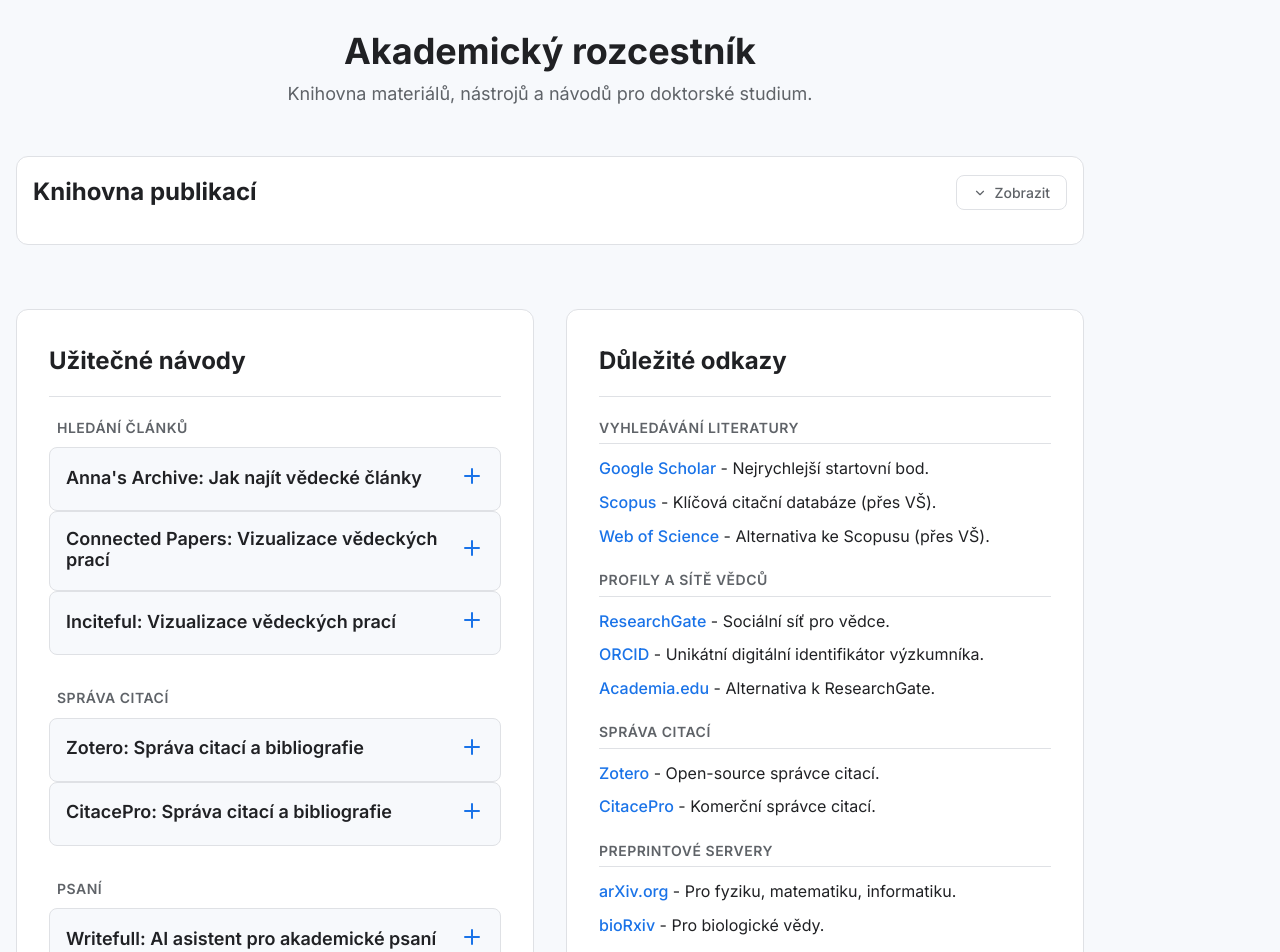
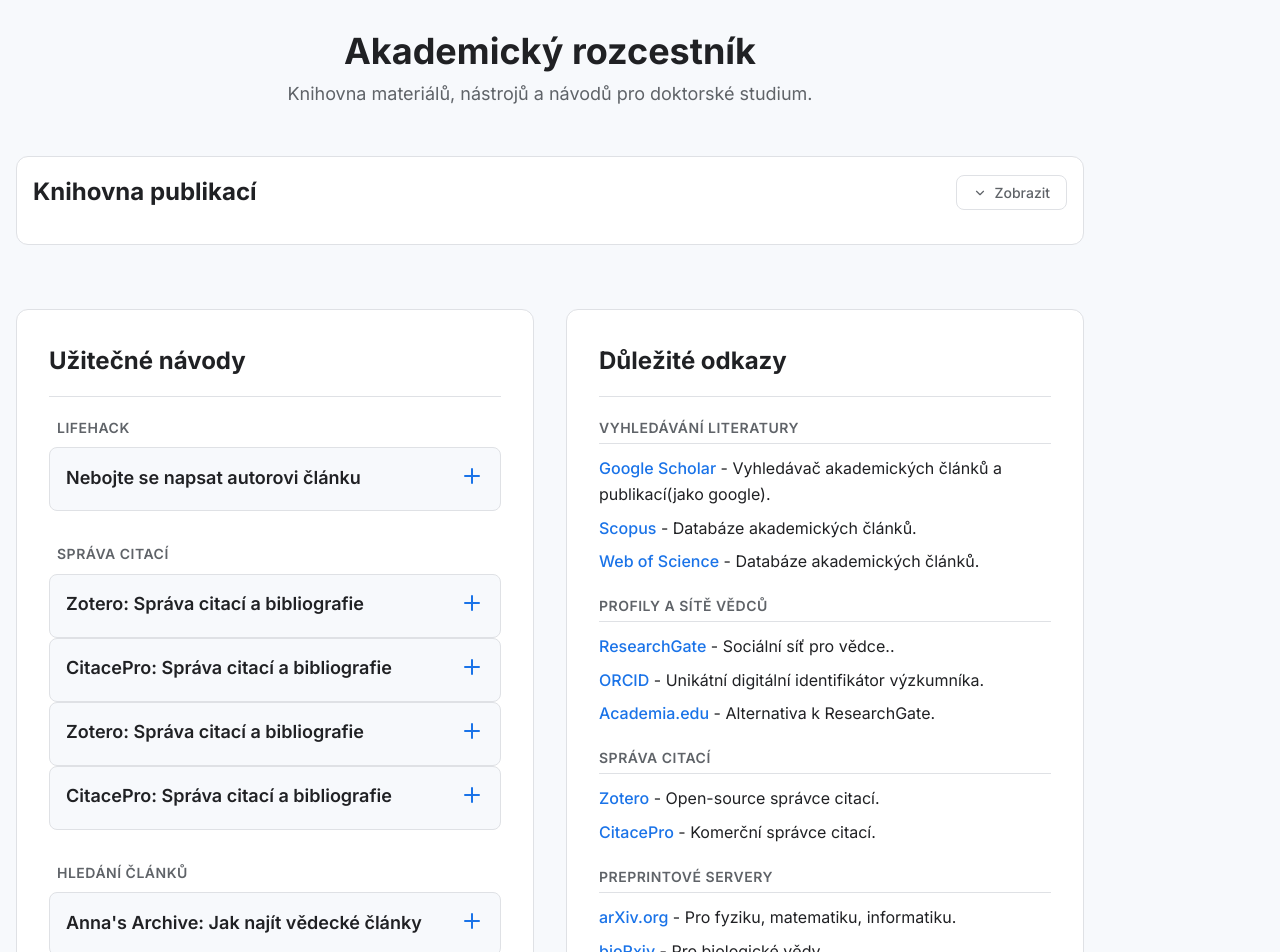
Before and after one commit to iamanro/academia, a React (Vite) app in the folder academia-project/: page / in a window 1280 px wide. Shown: the top 952 px of the page. Built offline with nearby package versions, Linux system fonts and the light colour scheme.

Commit message:
Přidán obsah a konfigurace pro GH Pages

```diff
--- a/academia-project/src/assets/components/Sidebar.tsx
+++ b/academia-project/src/assets/components/Sidebar.tsx
@@ -96,14 +96,14 @@ function Sidebar() {
 
         <h4 className="link-category-header">Vyhledávání literatury</h4>
         <ul className="link-list">
-          <li><a href="https://scholar.google.com/" target="_blank" rel="noopener noreferrer">Google Scholar</a> - Nejrychlejší startovní bod.</li>
-          <li><a href="https://www.scopus.com/" target="_blank" rel="noopener noreferrer">Scopus</a> - Klíčová citační databáze (přes VŠ).</li>
-          <li><a href="https://www.webofscience.com/" target="_blank" rel="noopener noreferrer">Web of Science</a> - Alternativa ke Scopusu (přes VŠ).</li>
+          <li><a href="https://scholar.google.com/" target="_blank" rel="noopener noreferrer">Google Scholar</a> - Vyhledávač akademických článků a publikací(jako google).</li>
+          <li><a href="https://www.scopus.com/" target="_blank" rel="noopener noreferrer">Scopus</a> - Databáze akademických článků.</li>
+          <li><a href="https://www.webofscience.com/" target="_blank" rel="noopener noreferrer">Web of Science</a> - Databáze akademických článků.</li>
         </ul>
 
         <h4 className="link-category-header">Profily a sítě vědců</h4>
         <ul className="link-list">
-          <li><a href="https://www.researchgate.net/" target="_blank" rel="noopener noreferrer">ResearchGate</a> - Sociální síť pro vědce.</li>
+          <li><a href="https://www.researchgate.net/" target="_blank" rel="noopener noreferrer">ResearchGate</a> - Sociální síť pro vědce..</li>
           <li><a href="https://orcid.org/" target="_blank" rel="noopener noreferrer">ORCID</a> - Unikátní digitální identifikátor výzkumníka.</li>
           <li><a href="https://www.academia.edu/" target="_blank" rel="noopener noreferrer">Academia.edu</a> - Alternativa k ResearchGate.</li>
         </ul>
--- a/academia-project/src/data/Tutorials.ts
+++ b/academia-project/src/data/Tutorials.ts
@@ -3,6 +3,73 @@
 import type { Tutorial } from '../types';
 
 export const tutorials: Tutorial[] = [
+  // =======================================================================
+  // KATEGORIE: Life hack
+  // =======================================================================
+      {
+    id: 'kontakovat-autora',
+    title: "Nebojte se napsat autorovi článku",
+    category: 'Lifehack',
+    shortDescription: '',
+    content: [
+      {
+        type: 'paragraph',
+        text: 'Pokud potřebujete nějaký článek nebo publikaci, nikdy se nebojte napsat autorovi a požádat ho o zaslání ve formátu .pdf. Většina autorů chce, aby jejich práce byla čtena, ale časopisy si za otevřený přístup často účtují nemalé poplatky. Když autorovi napíšete, v drtivé většině případů vám rád vyhoví a článek pošle. Zároveň se ho můžete zeptat i na další významné autory, nebo publikace z dané problematiky.',
+      },
+    ],
+  },
+
+  // =======================================================================
+  // KATEGORIE: Správa citací
+  // =======================================================================
+  {
+    id: 'zotero',
+    title: 'Zotero: Správa citací a bibliografie',
+    category: 'Správa citací',
+    shortDescription: 'Nezbytný open-source nástroj pro sběr, organizaci a citování vašich zdrojů.',
+    link: {
+      url: 'https://www.zotero.org/',
+      text: 'Stáhnout Zotero'
+    },
+    content: [
+      {
+        type: 'paragraph',
+        text: 'Citační manažer je základní kámen efektivní akademické práce. Umožňuje vám ukládat zdroje jedním klikem přímo z prohlížeče a následně je automaticky citovat ve vašem textovém editoru.'
+      },
+      {
+        type: 'list',
+        text: [
+          'Zotero Connector: Rozšíření do prohlížeče pro ukládání článků, knih a webových stránek.',
+          'Integrace s Word/Google Docs: Doplněk pro vkládání citací a automatické generování seznamu literatury.',
+          'Organizace: Třídění zdrojů do kolekcí, přidávání štítků a poznámek k PDF souborům.'
+        ]
+      },
+      {
+        type: 'note',
+        text: 'Nástroj je zcela zdarma a existuje pro něj obrovská komunitní podpora a množství doplňků.'
+      }
+    ]
+  },
+  {
+    id: 'citacepro',
+    title: 'CitacePro: Správa citací a bibliografie',
+    category: 'Správa citací',
+    shortDescription: 'Placený nástroj pro sběr, organizaci a citování vašich zdrojů.',
+    link: {
+      url: 'https://www.citacepro.com/cs/',
+      text: 'Stáhnout citacepro'
+    },
+    content: [
+      {
+        type: 'paragraph',
+        text: 'Citační manažer je základní kámen efektivní akademické práce. Umožňuje vám ukládat zdroje jedním klikem přímo z prohlížeče a následně je automaticky citovat ve vašem textovém editoru.'
+      },
+      {
+        type: 'note',
+        text: 'Nástroj si UO platí, ale je to otřesný nástroj, který v žádném případě nedoporučuji. Lepší volbou je Zotero.'
+      }
+    ]
+  },
   // =======================================================================
   // KATEGORIE: Hledání článků
   // =======================================================================
```
